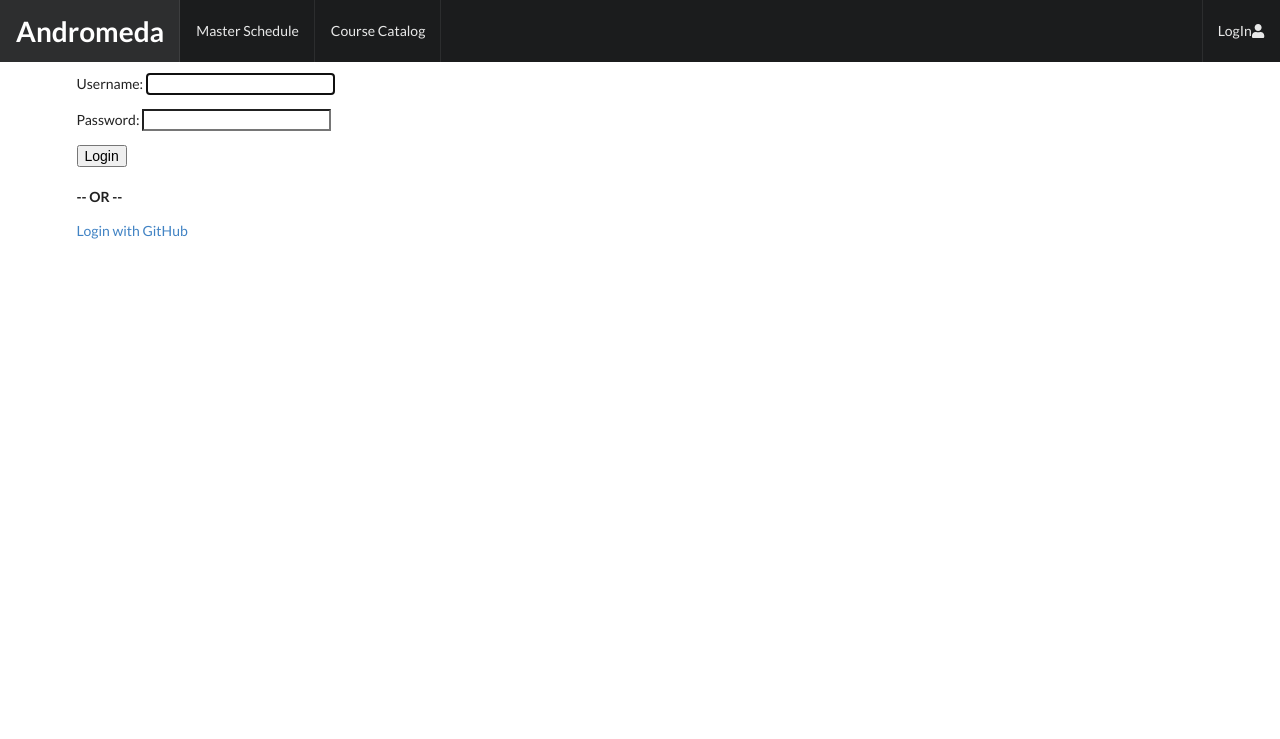
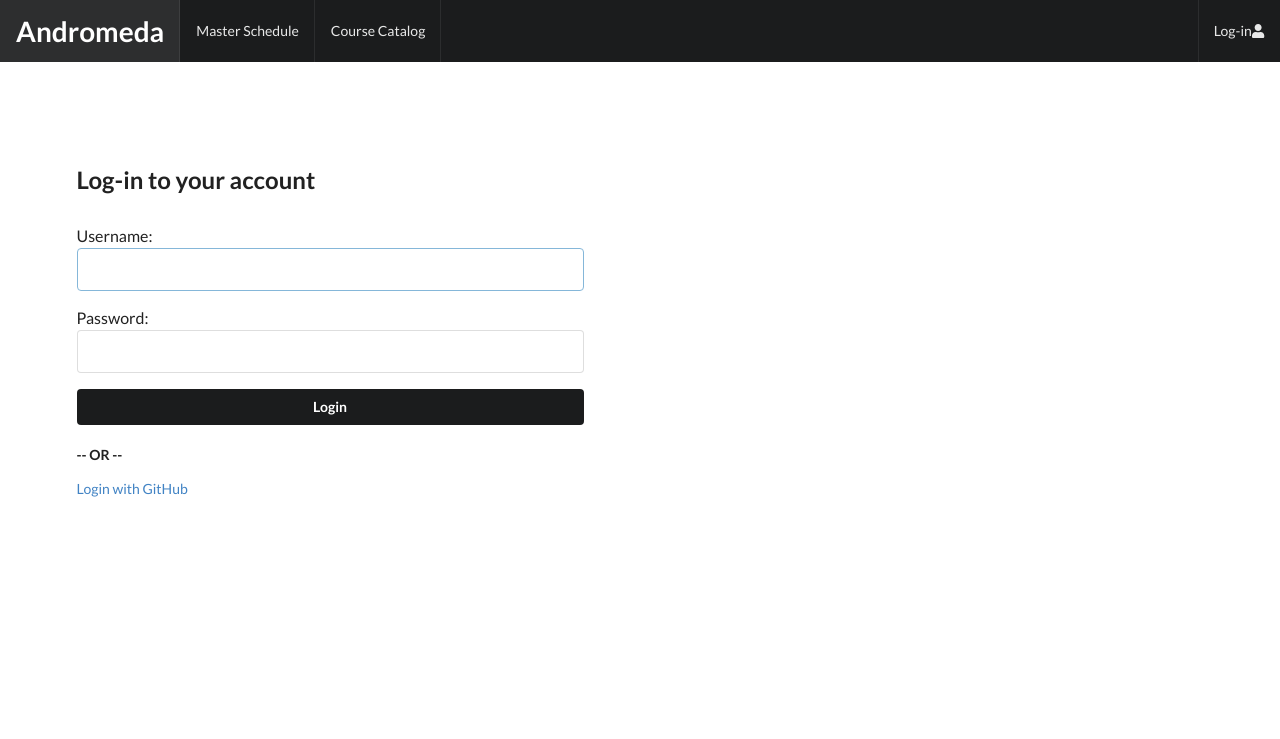
Before and after one commit to andromedasystem/Andromeda, a Django app: page /login/ in a window 1280 px wide. Shown: the top 739 px of the page. Run offline with Django 3.2, Linux system fonts and the light colour scheme; some libraries are stand-ins or nearby versions.

Commit message:
Login/Logout Usecases added

```diff
--- a/registration_system/static/registration_system/css/style.css
+++ b/registration_system/static/registration_system/css/style.css
@@ -1,3 +1,8 @@
+html {
+  height: 100%;
+  box-sizing: border-box;
+}
+
 body {
     height: 100%;
 }
@@ -8,6 +13,10 @@ body {
 
 .m-top6{
     margin-top: 6rem;
+}
+
+.m-top12{
+    margin-top: 12rem;
 }
 
 .tsize-2 {
@@ -25,6 +34,7 @@ body {
     object-position: center;
 }
 
+
 hr.title-rule {
     margin-top: 2em;
     margin-bottom: 6em;
@@ -40,6 +50,12 @@ hr.title-rule {
     margin-top: 8em;
     bottom: 0 !important;
     left: 0 !important;
-    position: fixed !important;
+    right: 0 !important;
+    position: fixed;
     width: 100% !important;
+
 }
+
+#login-content {
+    width: 45%;
+}
--- a/registration_system/templates/registration/login.html
+++ b/registration_system/templates/registration/login.html
@@ -1,14 +1,18 @@
 {% extends "registration_system/partials/base.html" %}
 {% load staticfiles %}
-
+{% block navbar %}
+    {% include "registration_system/partials/main_navbar.html" %}
+{% endblock %}
 {% block content %}
-  <h2>Login</h2>
-  <form method="post">
+    <div id="login-content" class="m-top12">
+      <h2 class="ui black image header"><div class="content">Log-in to your account</div></h2>
+      <form class="ui large form " method="post">
         {% csrf_token %}
         {{ form.as_p }}
-    <button type="submit">Login</button>
+        <button class="ui fluid medium black submit button" type="submit">Login</button>
       </form>
       <br>
       <p><strong>-- OR --</strong></p>
       <a href="{% url 'social:begin' 'github' %}">Login with GitHub</a><br>
+    </div>
 {% endblock %}
--- a/registration_system/templates/registration_system/index.html
+++ b/registration_system/templates/registration_system/index.html
@@ -1,5 +1,8 @@
 {% extends "registration_system/partials/base.html" %}
 {% load staticfiles %}
+{% block navbar %}
+    {% include "registration_system/partials/main_navbar.html" %}
+{% endblock %}
 
 {% block banner %}
     <img class="ui fluid image banner-image" src="{% static 'registration_system/images/college_test_image.jpeg' %}">
--- a/registration_system/templates/registration_system/partials/base.html
+++ b/registration_system/templates/registration_system/partials/base.html
@@ -11,10 +11,10 @@
     <title>{% block title %}Andromeda Registration System{% endblock %}</title>
 </head>
 <body>
-    <main class="site-content">
+{#    <main class="site-content">#}
         <div class="br-0" id="andromeda_navbar">
             {% block navbar %}
-                {% include "registration_system/partials/main_navbar.html" %}
+
             {% endblock %}
         </div>
 
@@ -39,6 +39,6 @@
                 </div>
             {% endblock %}
         </div>
-    </main>
+{#    </main>#}
 </body>
 </html>
--- a/registration_system/templates/registration_system/partials/main_navbar.html
+++ b/registration_system/templates/registration_system/partials/main_navbar.html
@@ -3,11 +3,17 @@
         <h1>Andromeda</h1>
     </a>
     <a class="item">Master Schedule</a>
-    <a class="item">Course Catalog</a>
+    <a class="item" href="https://www.oldwestbury.edu/sites/default/files/documents/Catalogs/2016-18/undergrad-catalog-16-18.pdf">Course Catalog</a>
     <div class="right menu">
-        <a class="ui item" href="{% url 'login' %}">
-            LogIn <i class="fas fa-user"></i>
-        </a>
+        {% if  user.is_authenticated  %}
+            <a class="ui item" href="{% url 'registration_system_logout' %}">
+                Log-out <i class="fas fa-user"></i>
+            </a>
+        {% else %}
+            <a class="ui item" href="{% url 'login' %}">
+                Log-in <i class="fas fa-user"></i>
+            </a>
+        {% endif %}
     </div>
 
 </div>
--- a/registration_system/urls.py
+++ b/registration_system/urls.py
@@ -3,5 +3,6 @@ from registration_system import views as core_views
 
 urlpatterns = [
     url(r'^$', core_views.home, name='home'),
-    url(r'^user_display/$', core_views.UserDisplay.as_view(), name='display')
+    url(r'^user_display/$', core_views.UserDisplay.as_view(), name='display'),
+    url(r'^logout/$', core_views.logout_view, name='registration_system_logout'),
 ]
```
Also changed, not shown: registration_system/views.py (+14 -3 lines). Lines whose indentation alone changed are shown as unchanged.
